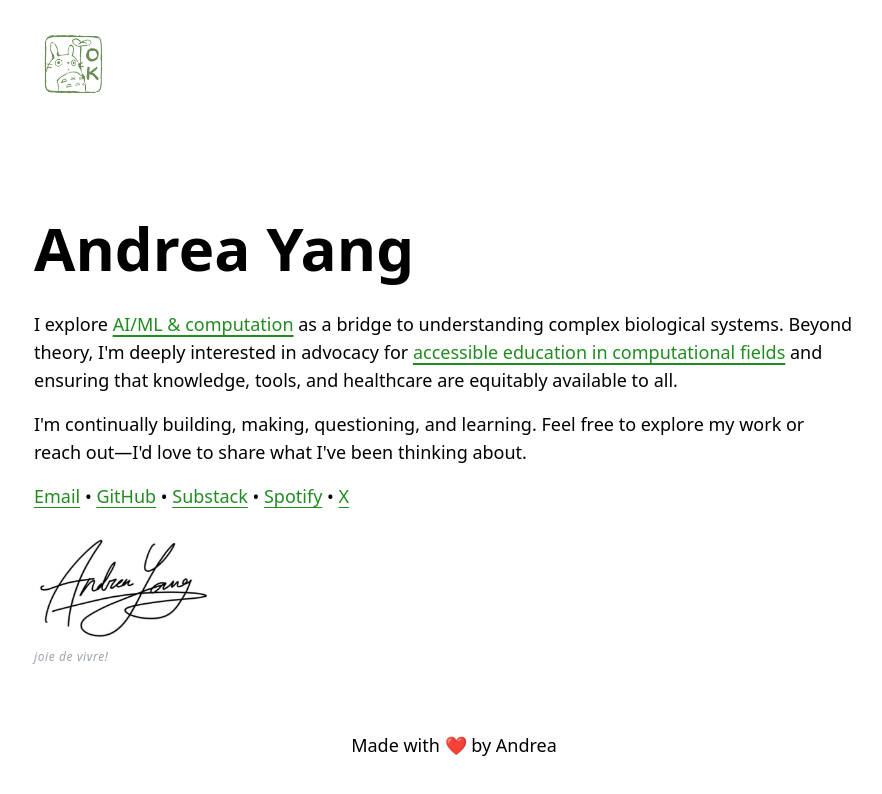
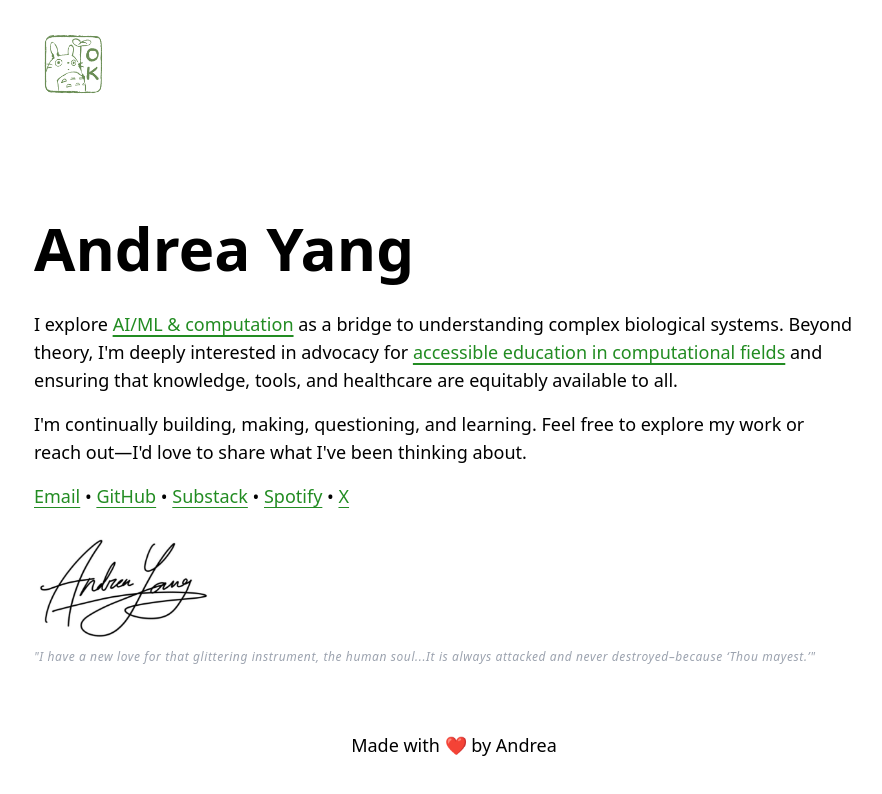
Before and after one commit to andrearyang/andreayang, a Next.js app: page / in a window 1280 px wide. Shown: the top 794 px of the page, without its empty margins (186-1068 px from the left). Built offline with nearby package versions, Linux system fonts and the light colour scheme.

Commit message:
changing quote

```diff
--- a/pages/index.js
+++ b/pages/index.js
@@ -67,7 +67,7 @@ export default function Home() {
               </a>
               <div className="mt-5 text-left">
                 <img src="/signature.png" alt="Andrea Yang Signature" className="w-48 h-auto" />
-                <p className="text-xs text-gray-400 italic mt-1 tracking-wider">joie de vivre!</p>
+                <p className="text-xs text-gray-400 italic mt-1 tracking-wider">"I have a new love for that glittering instrument, the human soul...It is always attacked and never destroyed–because ‘Thou mayest.’"</p>
               </div>
 
             </div>
```
